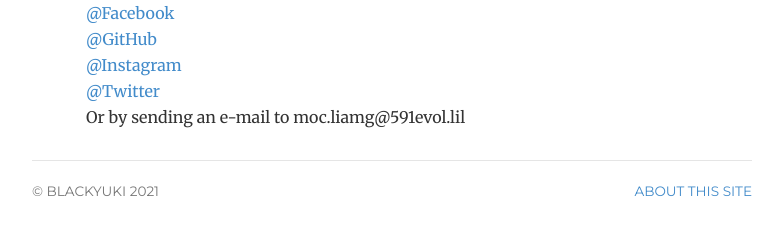
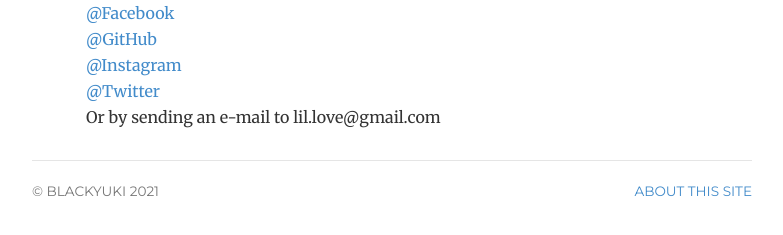
Before and after one commit to BlackYukiDTD/BlackYukiDTD.github.io, a Jekyll site: the page built from contact/index.html, in a window 1280 px wide. Shown: the part 146-381 px from the top of the page, without its empty margins (248-1031 px from the left). Built offline with Jekyll 4.4.1, drawn with Linux system fonts in a browser that asks for light colours.

Commit message:
Update index.html

```diff
--- a/contact/index.html
+++ b/contact/index.html
@@ -14,7 +14,7 @@ description: Contact information for Balck Yuki, Dương Tiến Đạt, Photogra
 	<li><a href="https://github.com/BlackYukiDTD">@GitHub</a></li>
 	<li><a href="https://www.instagram.com/dtd.vn.ios/?hl=vi">@Instagram</a></li>
 	<li><a href="https://twitter.com/DngTint10">@Twitter</a></li>
-	<li>Or by sending an e-mail to <span class="obfuscate">lil.love195@gmail.com</span></li>
+	<li>Or by sending an e-mail to <span class="obfuscate">moc.liamg@evol.lil</span></li>
 	</ul>
 
 </div>
```
